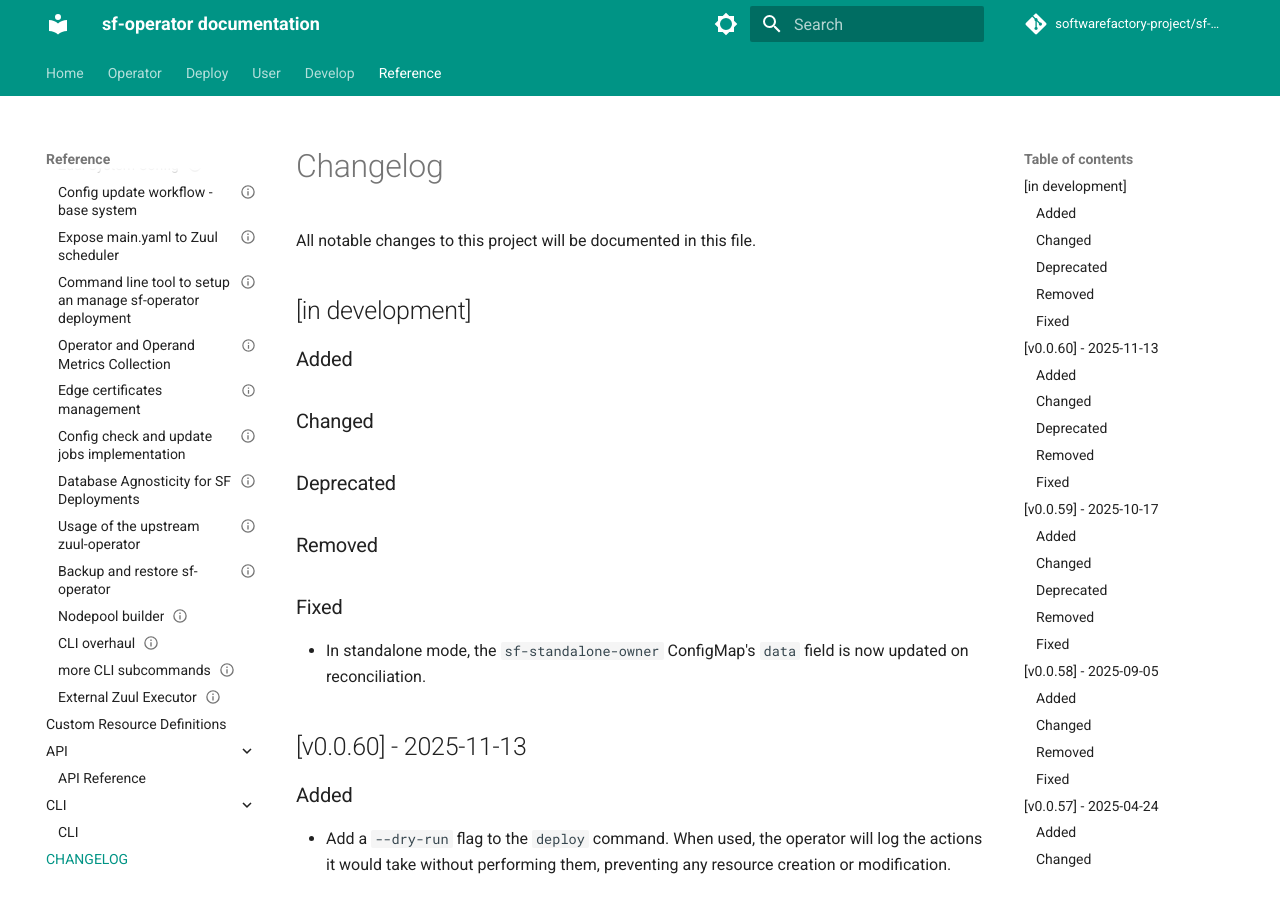
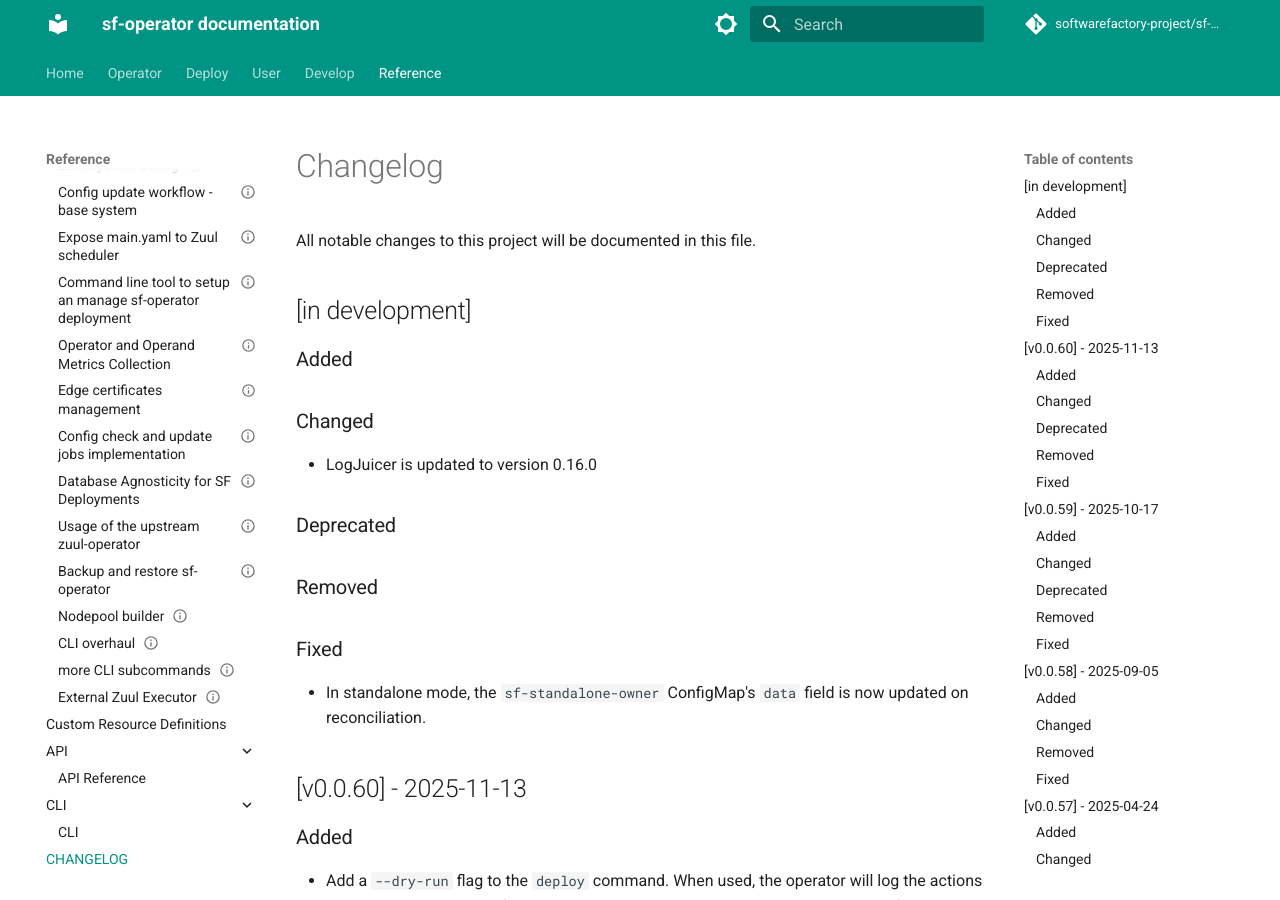
Before and after one commit to softwarefactory-project/sf-operator, an MkDocs documentation site: the page built from doc/reference/CHANGELOG.md, in a window 1280 px wide and 900 px high. Built offline with MkDocs 1.6.1 and Material for MkDocs 9.7.7, drawn with Linux system fonts in a browser that asks for light colours; comment, search, counter and statistics services are not loaded.

Commit message:
Bump logjuicer to version 0.16.0
Change-Id: Ic9b55394ee54e250b0057b688d6e5bf9d836110b

```diff
--- a/controllers/libs/base/static/images.yaml
+++ b/controllers/libs/base/static/images.yaml
@@ -56,8 +56,8 @@ images:
       source: https://softwarefactory-project.io/cgit/containers/tree/images-sf/master/containers/rendered/zuul-weeder.container?id=b29d4786c7076f5d929480e7cc06279da724ba46
     - name: logjuicer
       container: quay.io/software-factory/logjuicer
-      version: 0.15.2-20250925-1
-      source: https://softwarefactory-project.io/cgit/containers/tree/images-sf/master/containers/rendered/logjuicer.container?id=cb8441548da087a2fb9649d451cb49e960344d0f
+      version: 0.16.0-20250925-1
+      source: https://softwarefactory-project.io/cgit/containers/tree/images-sf/master/containers/rendered/logjuicer.container?id=e2cf582c0f9607af974664bfc863dc9beb5adcc5
     - name: sf-op-busybox
       container: quay.io/software-factory/sf-op-busybox
       version: 1.5-20250925-1
--- a/doc/reference/CHANGELOG.md
+++ b/doc/reference/CHANGELOG.md
@@ -6,6 +6,9 @@ All notable changes to this project will be documented in this file.
 
 ### Added
 ### Changed
+
+- LogJuicer is updated to version 0.16.0
+
 ### Deprecated
 ### Removed
 ### Fixed
```
